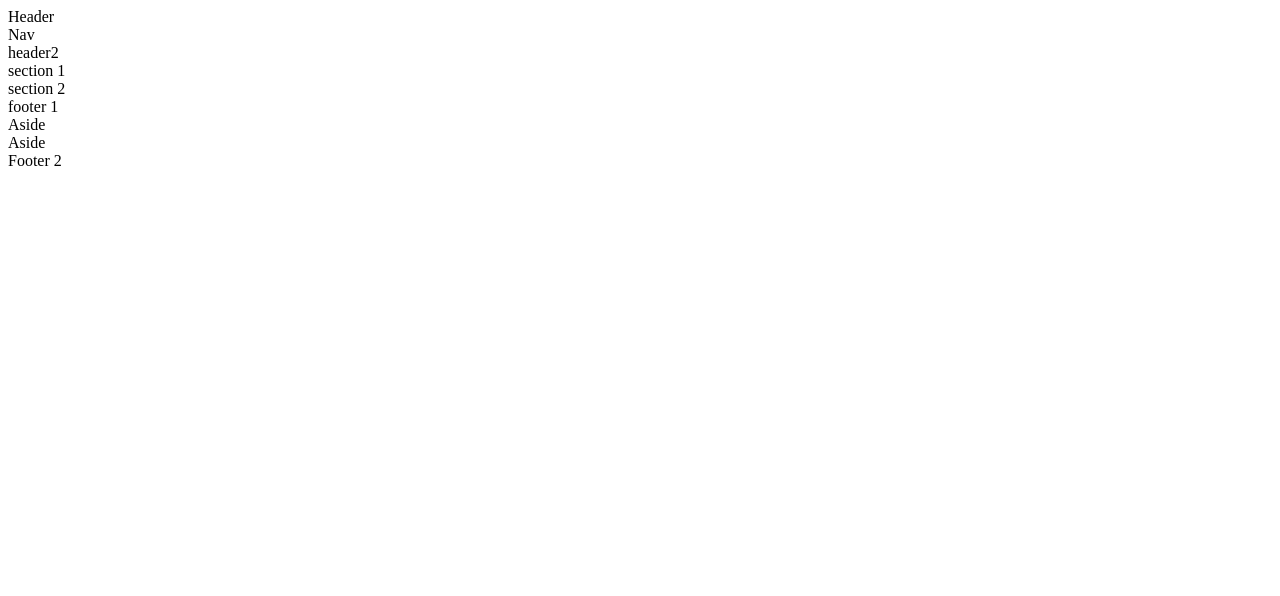
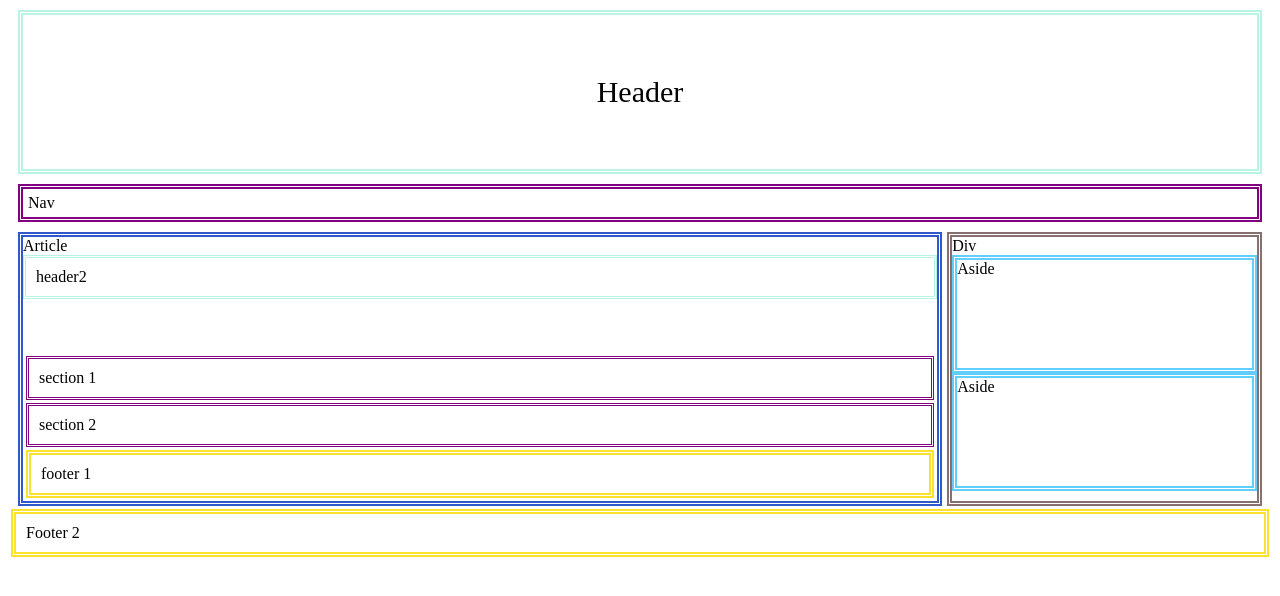
Before and after one commit to aditi-hello/aditi-hello.github.io, a plain HTML site: page index.html in a window 1280 px wide. Drawn offline with Linux system fonts and the light colour scheme.

Commit message:
changes done

```diff
--- a/index.html
+++ b/index.html
@@ -5,23 +5,81 @@
     <meta http-equiv="X-UA-Compatible" content="IE=edge">
     <meta name="viewport" content="width=device-width, initial-scale=1.0">
     <title>My site</title>
+    <style>
+        #header1 {
+            padding: 60px;
+            text-align: center;
+            border: 5px double #B9F3E4;
+            font-size: 30px;
+            margin: 10px;
+        }
+
+        nav {
+            border: 5px double purple;
+            margin: 10px;
+            padding: 5px;
+        }
+
+        article {
+            margin: 0 2px 0 10px;
+            border: 5px double #2F58CD;
+            width: 75%;
+        }
+
+        #aside {
+            margin: 0 10px 0 3px;
+            border: 5px double #867070;
+            width: 25%;
+        }
+
+        aside {
+            border: 5px double #62CDFF;
+            padding: 0 10px 90px 0;
+        }
+
+        #header2 {
+            padding: 10px;
+            border: 3px double #B9F3E4;
+            text-align: left;
+        }
+
+        section {
+            border:3px double purple;
+            padding: 10px;
+            margin: 3px;
+        }
+
+        footer {
+            border: 5px double #FCE22A;
+            padding: 10px;
+            margin: 3px;
+        }
+
+
+        .body {
+            display: flex;
+        }
+    </style>
 </head>
 <body>
     <div>
-        <header>
+        <header id="header1">
             Header
         </header>
         <nav>
             Nav
         </nav>
-        <div>
-            <article>
-                <header> header2 </header>
+        <div class="body">
+            <article> Article
+                <header id="header2"> header2 </header>
+                <br>
+                <br><br>
                 <section> section 1</section>
                 <section> section 2 </section>
                 <footer> footer 1 </footer>
             </article>
-            <div>
+            <div id="aside">
+                Div
                 <aside>
                     Aside
                 </aside>
@@ -29,8 +87,8 @@
                     Aside
                 </aside>
             </div>
+        </div>
             <footer>Footer 2</footer>
-        </div>
     </div>
 </body>
 </html>
```
